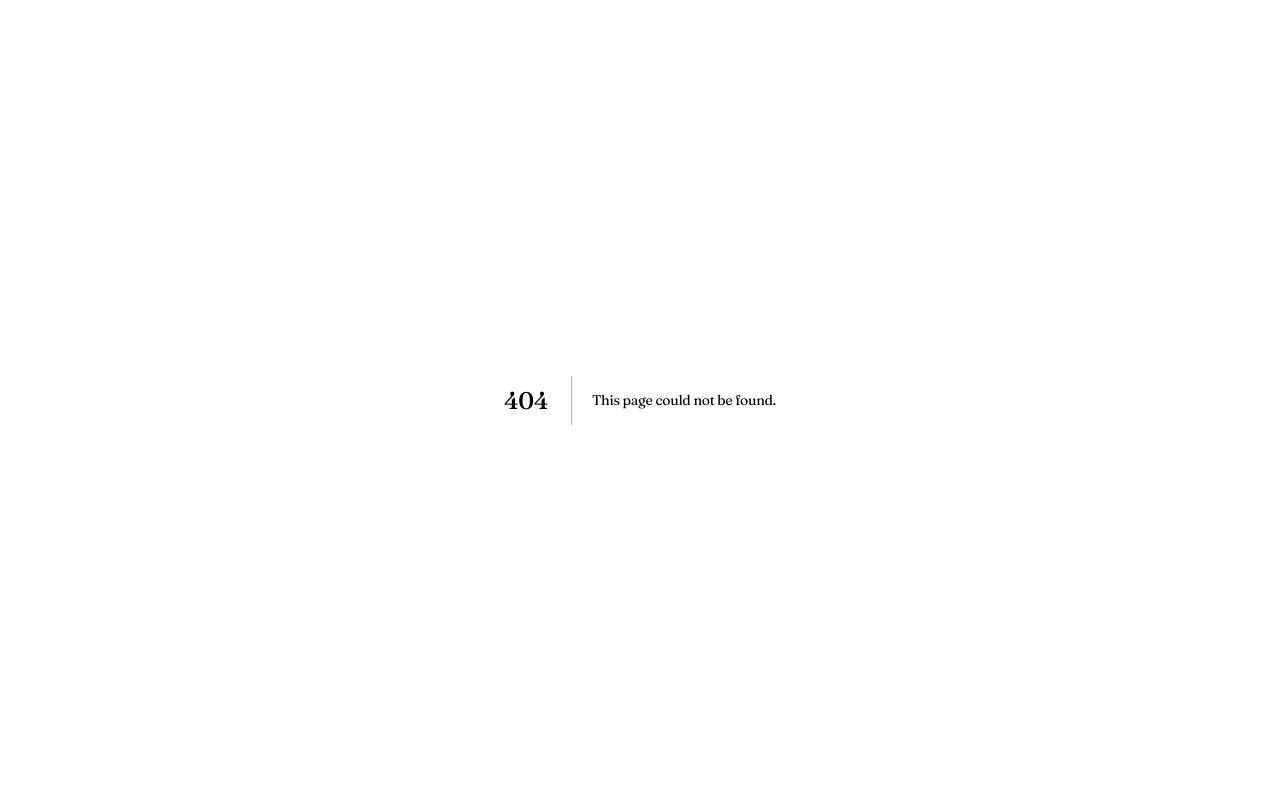
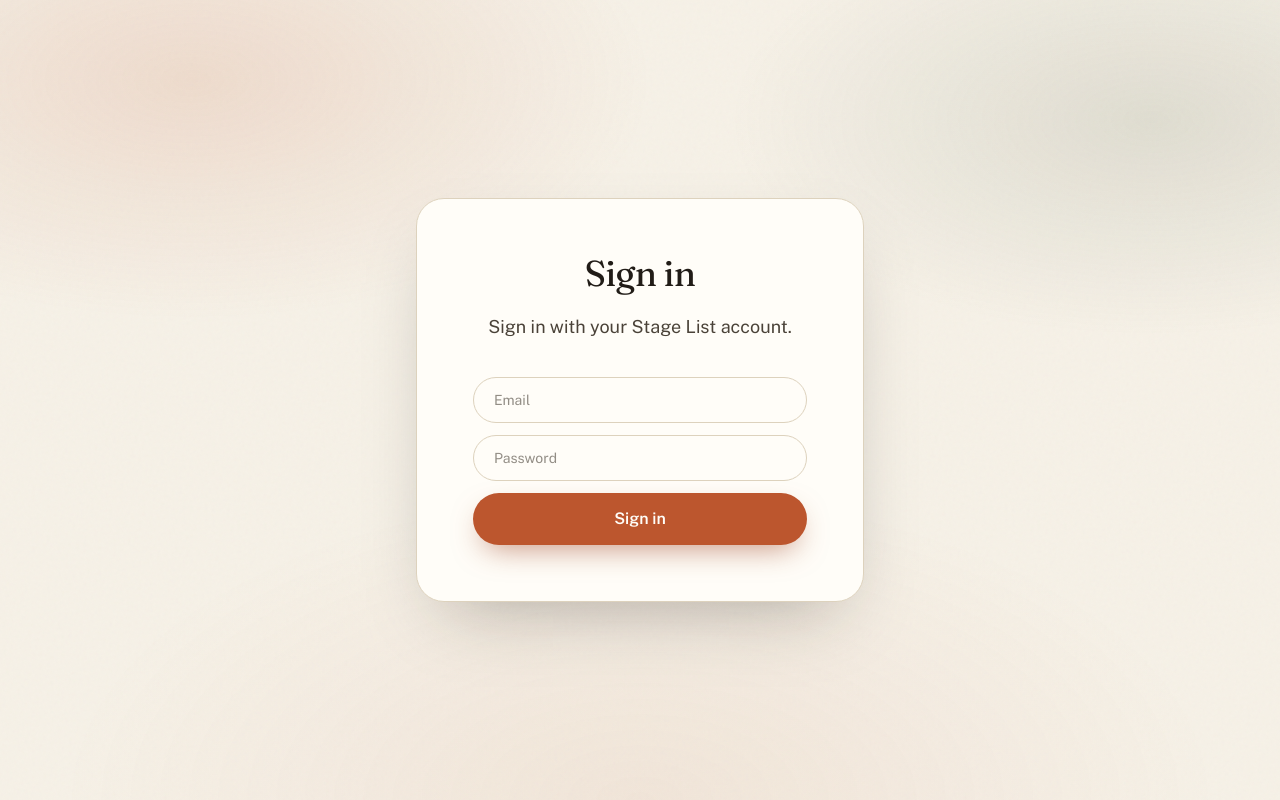
Before and after one commit to vad-cmyk/saas-marketing-site, a Next.js app: page /login in a window 1280 px wide. Before the commit this address had no page. Built offline with nearby package versions, Linux system fonts and the light colour scheme.

Commit message:
Add login page

```diff
--- /dev/null
+++ b/app/login/page.tsx
@@ -0,0 +1,100 @@
+'use client';
+
+import { useState, type FormEvent } from 'react';
+import { useRouter } from 'next/navigation';
+import { createClient } from '@/lib/supabase/client';
+
+export default function LoginPage() {
+  const router = useRouter();
+  const [email, setEmail] = useState('');
+  const [password, setPassword] = useState('');
+  const [error, setError] = useState<string | null>(null);
+  const [isSubmitting, setIsSubmitting] = useState(false);
+
+  async function handleSubmit(event: FormEvent<HTMLFormElement>) {
+    event.preventDefault();
+    setIsSubmitting(true);
+    setError(null);
+
+    const supabase = createClient();
+    const { error: signInError } = await supabase.auth.signInWithPassword({
+      email,
+      password,
+    });
+
+    if (signInError) {
+      setError('Invalid email or password.');
+      setIsSubmitting(false);
+      return;
+    }
+
+    router.push('/dashboard');
+    router.refresh();
+  }
+
+  return (
+    <main
+      className="bg-grain relative flex min-h-screen flex-col items-center justify-center overflow-hidden px-6 py-20 text-center"
+      style={{
+        backgroundImage:
+          "radial-gradient(ellipse 60% 50% at 15% 10%, rgba(188,86,46,0.14), transparent 60%), radial-gradient(ellipse 55% 45% at 90% 15%, rgba(85,98,74,0.14), transparent 60%), radial-gradient(ellipse 70% 60% at 50% 100%, rgba(188,86,46,0.08), transparent 65%)",
+      }}
+    >
+      <div className="relative z-10 mx-auto w-full max-w-md overflow-hidden rounded-[1.75rem] border border-line bg-paper p-10 shadow-[0_30px_70px_-30px_rgba(33,28,23,0.35)] sm:p-14">
+        <h1 className="text-3xl text-ink sm:text-4xl">Sign in</h1>
+        <p className="mx-auto mt-5 max-w-md text-balance text-lg text-ink-soft">
+          Sign in with your Stage List account.
+        </p>
+
+        <form onSubmit={handleSubmit} className="mt-9 space-y-3 text-left" noValidate>
+          <div>
+            <label htmlFor="email" className="sr-only">
+              Email
+            </label>
+            <input
+              id="email"
+              type="email"
+              required
+              autoComplete="email"
+              placeholder="Email"
+              value={email}
+              onChange={(event) => setEmail(event.target.value)}
+              disabled={isSubmitting}
+              className="w-full rounded-full border border-line bg-paper px-5 py-3 text-sm text-ink placeholder:text-ink-soft/60 transition-[border-color,box-shadow] duration-300 ease-out focus-visible:border-clay disabled:opacity-60"
+            />
+          </div>
+          <div>
+            <label htmlFor="password" className="sr-only">
+              Password
+            </label>
+            <input
+              id="password"
+              type="password"
+              required
+              autoComplete="current-password"
+              placeholder="Password"
+              value={password}
+              onChange={(event) => setPassword(event.target.value)}
+              disabled={isSubmitting}
+              className="w-full rounded-full border border-line bg-paper px-5 py-3 text-sm text-ink placeholder:text-ink-soft/60 transition-[border-color,box-shadow] duration-300 ease-out focus-visible:border-clay disabled:opacity-60"
+            />
+          </div>
+
+          <button
+            type="submit"
+            disabled={isSubmitting}
+            className="mt-3 block w-full rounded-full bg-clay px-7 py-3.5 text-base font-semibold text-paper shadow-[0_12px_30px_-10px_rgba(156,68,35,0.6)] transition-[transform,background-color,box-shadow,opacity] duration-300 ease-out hover:-translate-y-0.5 hover:bg-clay-deep hover:shadow-[0_18px_36px_-10px_rgba(156,68,35,0.7)] active:translate-y-0 disabled:pointer-events-none disabled:opacity-70"
+          >
+            {isSubmitting ? 'Signing in…' : 'Sign in'}
+          </button>
+
+          {error && (
+            <p role="alert" className="pt-1 text-center text-sm text-clay-deep">
+              {error}
+            </p>
+          )}
+        </form>
+      </div>
+    </main>
+  );
+}
```
